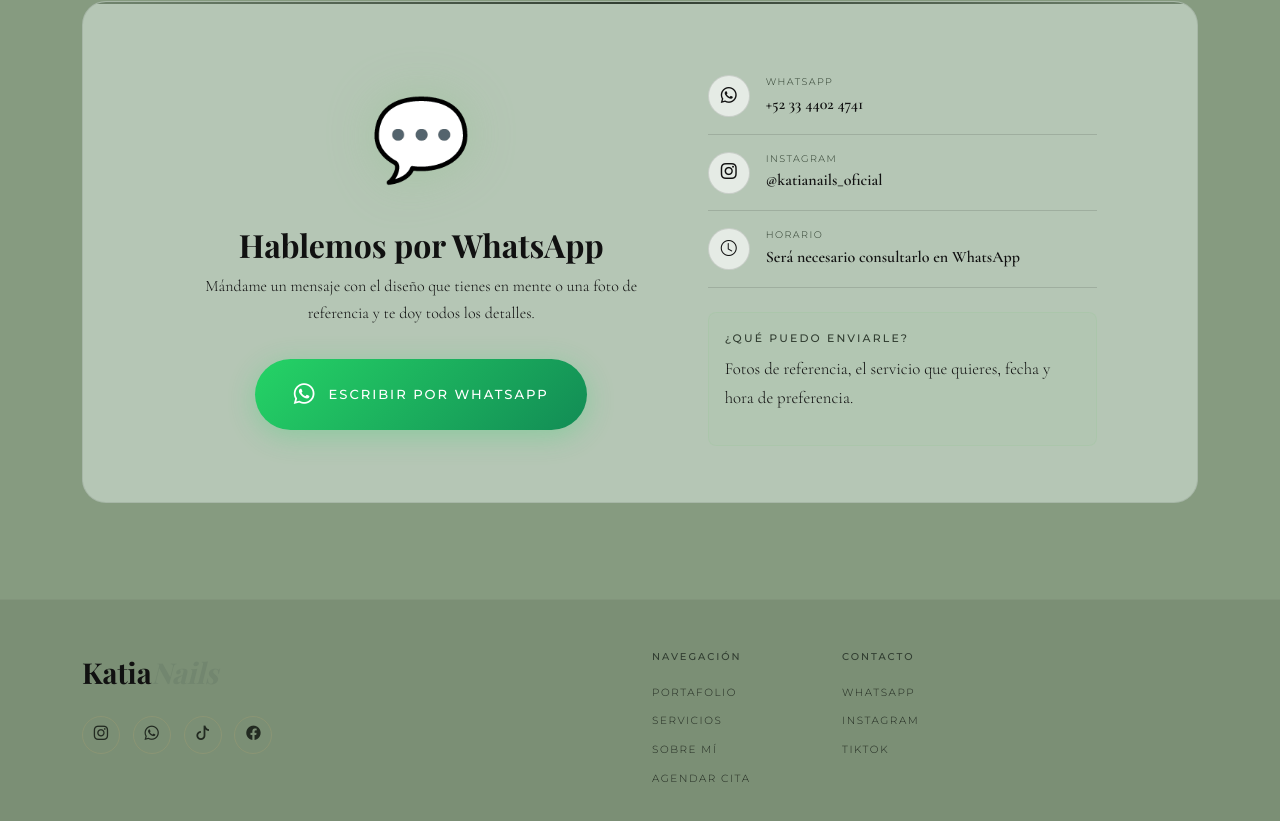
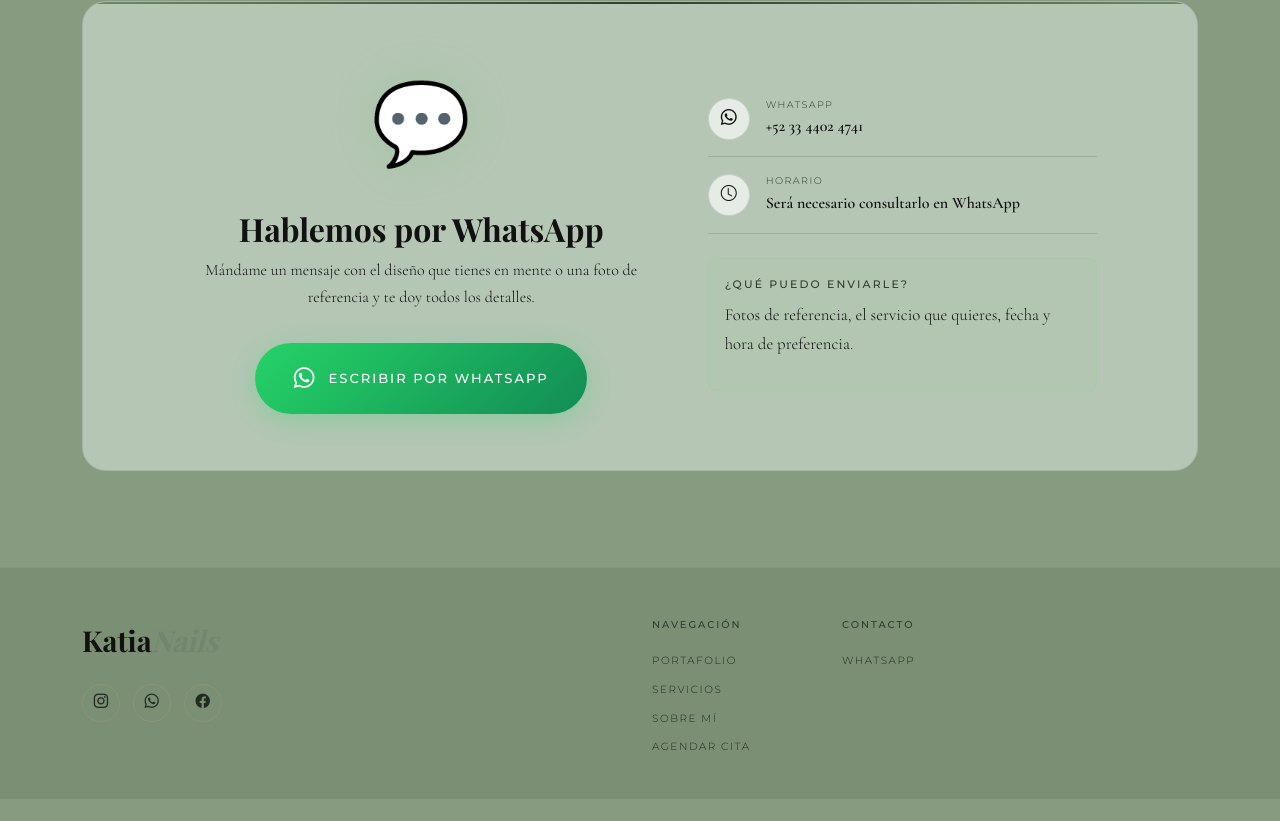
Before and after one commit to TristanFaking/katia_nails, a plain HTML site: page index.html in a window 1280 px wide. Shown: the part 3854-4675 px from the top of the page. After the commit the page ends 4653 px from the top, so only its background shows below. Drawn offline with nearby package versions, Linux system fonts and the light colour scheme; a web font is replaced by a local one.

Commit message:
hotfix: removed tiktok and instagram

```diff
--- a/index.html
+++ b/index.html
@@ -262,13 +262,13 @@
               <div class="ci-value" id="waNumber">+52 33 4402 4741</div>
             </div>
           </div>
-          <div class="contact-info-item">
+          <!-- <div class="contact-info-item">
             <div class="contact-info-icon"><i class="bi bi-instagram"></i></div>
             <div class="contact-info-text">
               <div class="ci-label">Instagram</div>
               <div class="ci-value">@katianails_oficial</div>
             </div>
-          </div>
+          </div> -->
           <div class="contact-info-item">
             <div class="contact-info-icon"><i class="bi bi-clock"></i></div>
             <div class="contact-info-text">
@@ -298,7 +298,7 @@
         <div class="footer-social">
           <a href="#" class="social-btn"><i class="bi bi-instagram"></i></a>
           <a href="#" class="social-btn"><i class="bi bi-whatsapp"></i></a>
-          <a href="#" class="social-btn"><i class="bi bi-tiktok"></i></a>
+          <!-- <a href="#" class="social-btn"><i class="bi bi-tiktok"></i></a> -->
           <a href="#" class="social-btn"><i class="bi bi-facebook"></i></a>
         </div>
       </div>
@@ -324,8 +324,8 @@
         <div class="footer-nav-title">Contacto</div>
         <nav class="footer-nav">
           <a id="waFooter" href="#">WhatsApp</a>
-          <a href="#">Instagram</a>
-          <a href="#">TikTok</a>
+          <!-- <a href="#">Instagram</a> -->
+          <!-- <a href="#">TikTok</a> -->
         </nav>
       </div>
     </div>
```
